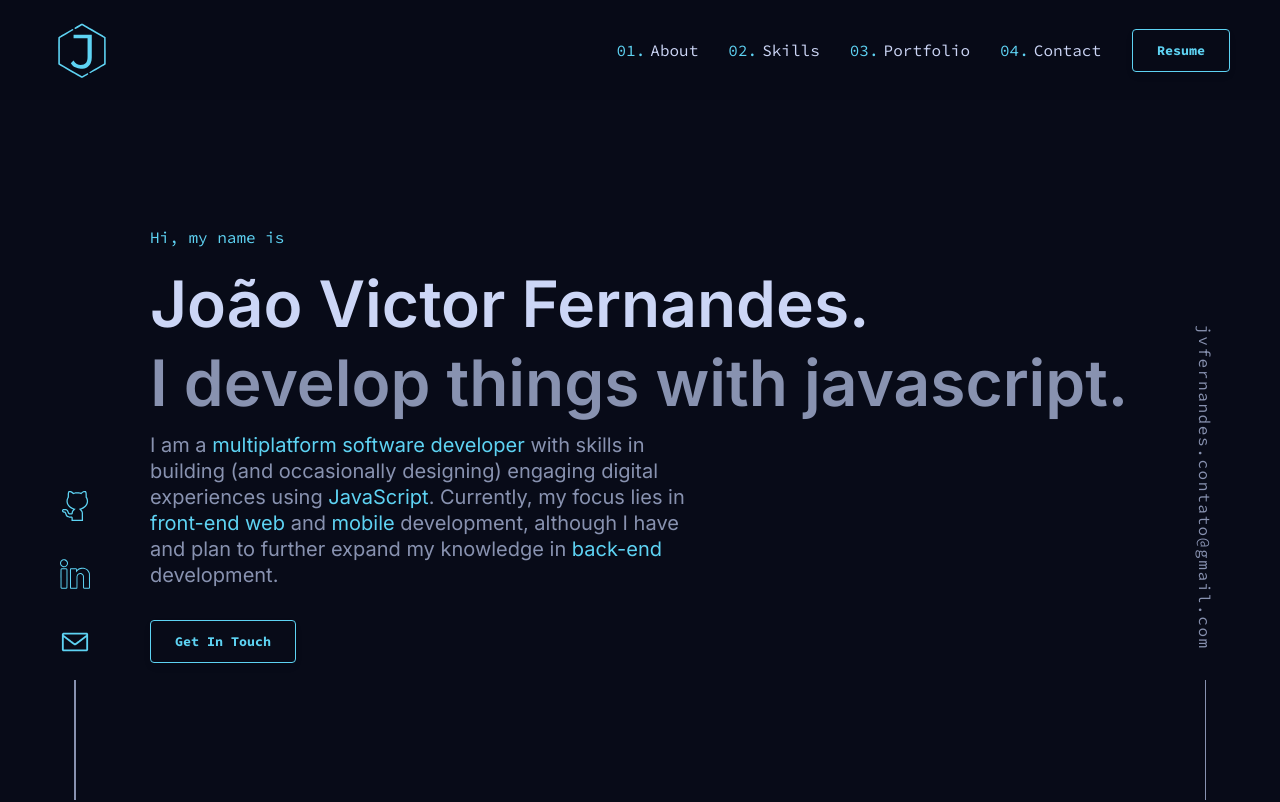
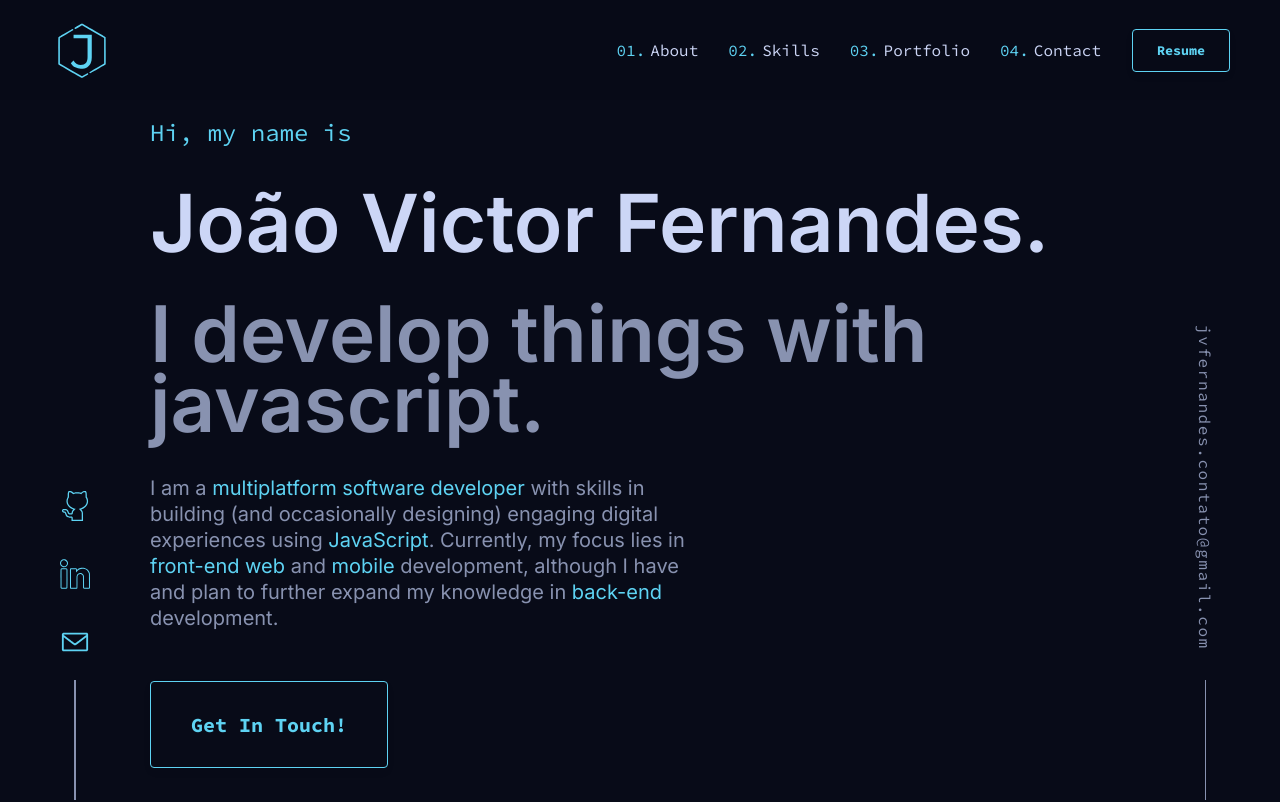
Before and after one commit to JvFern4ndes/MyPersonalWebsite, a React (Vite) app in the folder fe/: page / in a window 1280 px wide. Shown: the top 802 px of the page. Built offline with nearby package versions, Linux system fonts and the light colour scheme.

Commit message:
feat: improve home page styles

```diff
--- a/fe/src/Pages/Home/index.jsx
+++ b/fe/src/Pages/Home/index.jsx
@@ -23,7 +23,17 @@ export default function Home() {
         </p>
       </Content>
       <Content style={{ transitionDelay: '500' }}>
-        <Button style={{ marginTop: 32 }}>Get In Touch</Button>
+        <Button style={{
+          marginTop: 50,
+          paddingTop: 30,
+          paddingBottom: 30,
+          paddingLeft: 40,
+          paddingRight: 40,
+          fontSize: 20,
+        }}
+        >
+          Get In Touch!
+        </Button>
       </Content>
     </Container>
   );
--- a/fe/src/Pages/Home/styles.jsx
+++ b/fe/src/Pages/Home/styles.jsx
@@ -11,7 +11,7 @@ export const Container = styled.section`
   height: 100vh;
   padding: 0px;
   margin: 0px auto;
-  max-width: 1000px;
+  max-width: 1200px;
   padding-top: 100px;
   -webkit-font-smoothing: antialiased;
 `;
@@ -23,7 +23,7 @@ export const Content = styled.div`
     margin: 0px 0px 30px 4px;
     color: ${({ theme }) => theme.tertiaryColor};
     font-family: 'Source Code Pro', sans-serif;
-    font-size: 16px;
+    font-size: 24px;
     font-weight: 400;
     line-height: 1.1px;
     box-sizing: inherit;
@@ -39,7 +39,7 @@ export const Content = styled.div`
 
   h2 {
     margin: 0px;
-    font-size: 64px;
+    font-size: 80px;
     margin: 0px 0px 10px;
     font-weight: 600;
     line-height: 1.1;
@@ -47,16 +47,20 @@ export const Content = styled.div`
     display: block;
     margin-inline-start: 0px;
     margin-inline-end: 0px;
+    margin-block-start: 0.2em;
+    margin-block-end: 0.2em;
   }
 
   h3 {
     margin: 0px;
     margin-top: 5px;
-    font-size: 64px;
+    font-size: 78px;
     font-weight: 600;
     color: ${({ theme }) => theme.secondaryColor};
     line-height: 0.9;
     display: block;
+    margin-block-start: 0.2em;
+    margin-block-end: 0.2em;
   }
 
   p {
--- a/fe/src/Pages/Index/styles.jsx
+++ b/fe/src/Pages/Index/styles.jsx
@@ -15,7 +15,7 @@ export const Pages = styled.main`
   counter-reset: section 0;
   margin: 0px auto;
   width: 100%;
-  max-width: 1600px;
+  max-width: 100%;
   min-height: 100vh;
   display: block;
 `;
```
